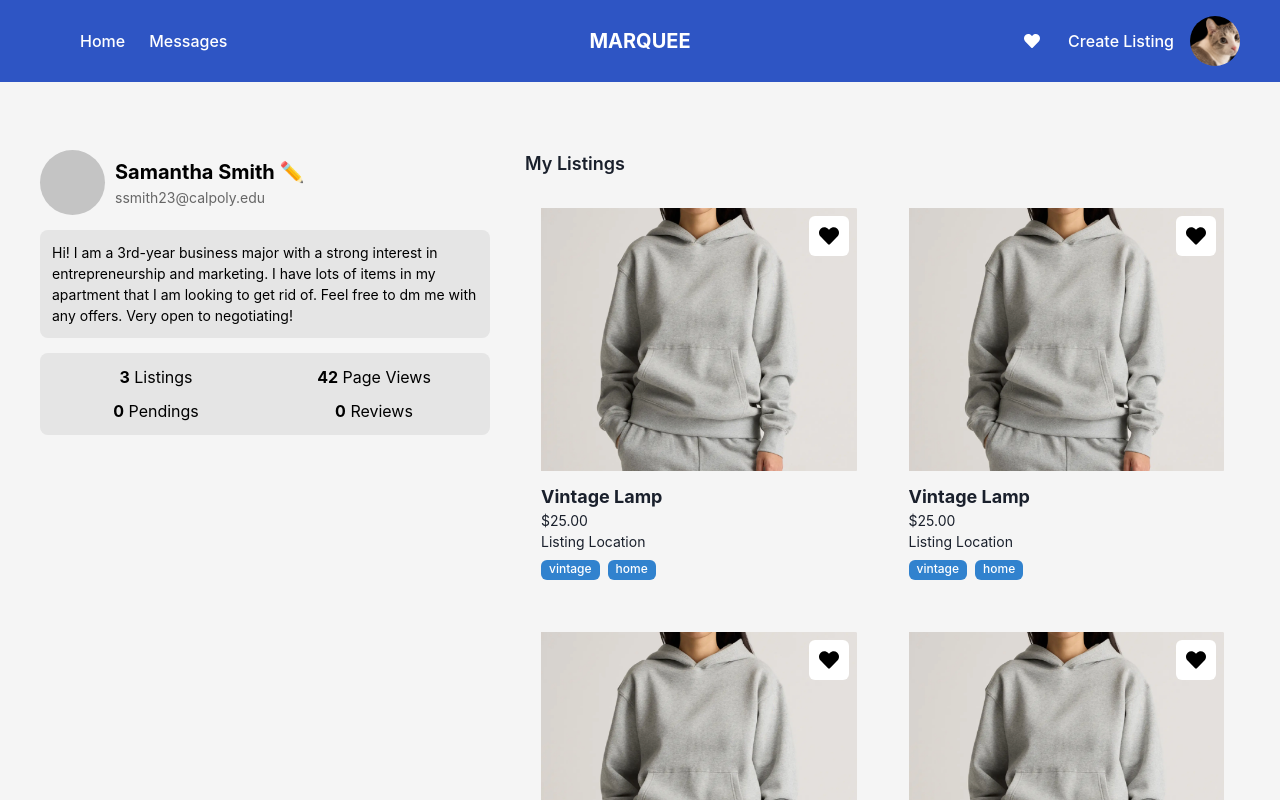
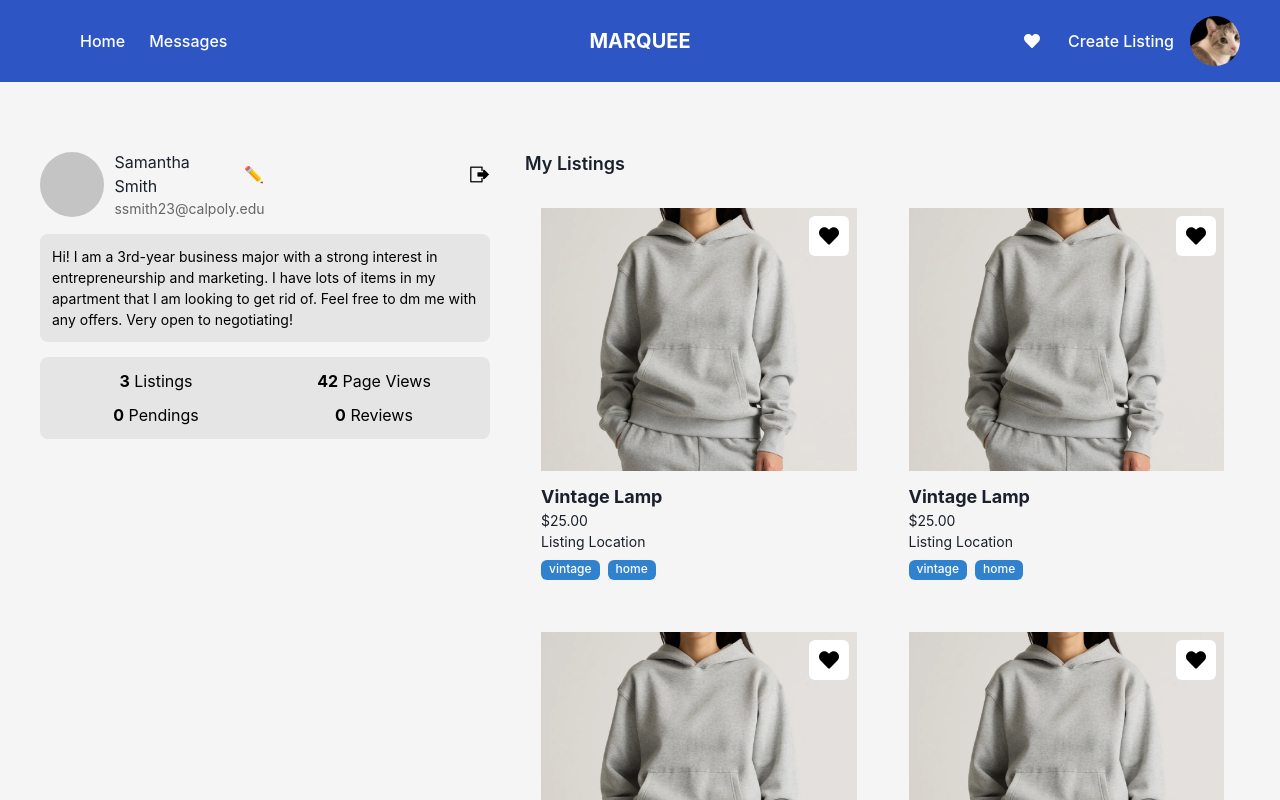
Before and after one commit to soramicha/marquee, a React (Vite) app in the folder packages/frontend/: page /profile in a window 1280 px wide. Shown: the top 800 px of the page. Built offline with nearby package versions, Linux system fonts and the light colour scheme.

Commit message:
added logout button

```diff
--- a/packages/frontend/src/pages/Profile.jsx
+++ b/packages/frontend/src/pages/Profile.jsx
@@ -1,5 +1,6 @@
 import Navbar from "./Navbar";
 import ListingCard from "../components/ui/ListingCard.jsx";
+import exitDoor from "../assets/exitDoor.png"
 
 function Profile() {
   const user = {
@@ -18,14 +19,29 @@ function Profile() {
 
       <div style={styles.profileContainer}>
         <div style={styles.leftColumn}>
+
           {/* Profile Header */}
           <div style={styles.profileHeader}>
             <div style={styles.profilePic}></div>
             <div>
-              <h2 style={styles.name}>
-                {user.name}{" "}
+              <h2
+                style={{
+                  display: "inline-flex",
+                  alignItems: "center",
+                  gap: "8px",
+                  margin: 0,
+                }}
+              >
+                {user.name}
                 <span role="img" aria-label="edit">
                   ✏️
+                </span>
+                <span role="img" aria-label="logout">
+                  <img
+                    src={exitDoor}
+                    alt="Logout button"
+                    style={{ width: "25px", height: "25px", marginLeft: "195px"}}
+                  />
                 </span>
               </h2>
               <p style={styles.email}>{user.email}</p>
@@ -79,7 +95,7 @@ function Profile() {
               location="Listing Location"
               tags={["vintage", "home"]}
             />
-                        <ListingCard
+              <ListingCard
               id="2"
               name="Vintage Lamp"
               price="$25.00"
@@ -141,6 +157,11 @@ const styles = {
     fontSize: "14px",
   },
 
+  logoutButton: {
+    width: "25px",
+    height: "25px",
+  },
+
   bioBox: {
     backgroundColor: "#E5E5E5",
     padding: "12px",
```
Also changed, not shown: packages/frontend/src/assets/exitDoor.png (added).
